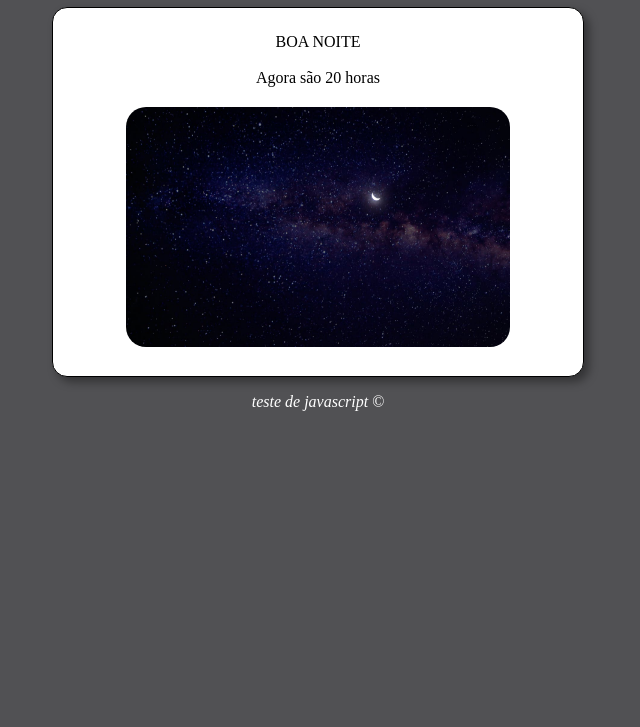
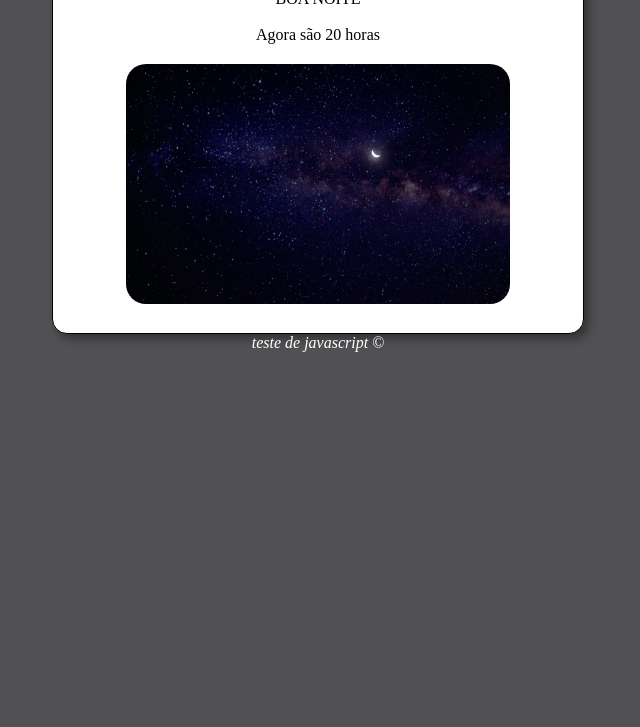
Before and after one commit to Evertonferreira02/teste-de-hora, a plain HTML site: page index.html in a window 1280 px wide. Shown: the part 73-800 px from the top of the page, without its empty margins (322-962 px from the left). Drawn offline with Linux system fonts and the light colour scheme.

Commit message:
Update index.html

```diff
--- a/index.html
+++ b/index.html
@@ -6,6 +6,12 @@
     <title>Modelo de exercício</title>
     <style>
         @charset "UTF-8";
+
+        *{
+            margin: 0px;
+            padding: 0px;
+            overflow-x: hidden;
+        }
 
         body{
             background-color: darkcyan;
```
